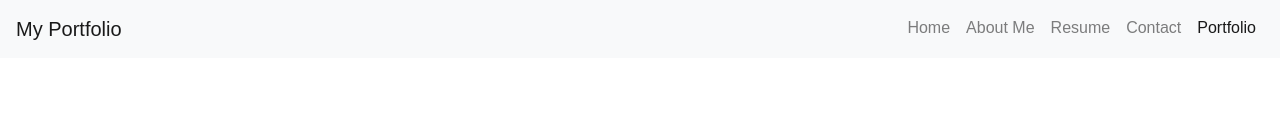
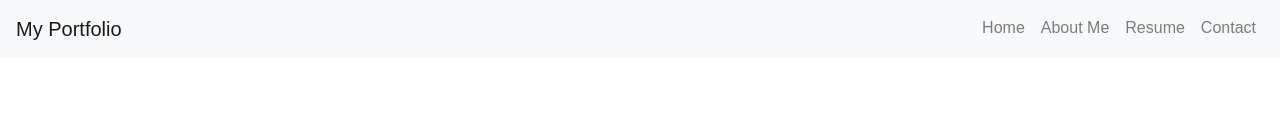
Before and after one commit to adishelar/Akash_Portfolio, a website: page Portfolio.html in a window 1280 px wide. Shown: the top 132 px of the page. Drawn offline with nearby package versions, Linux system fonts and the light colour scheme; files whose address does not match are found by name.

Commit message:
Update Portfolio.html

```diff
--- a/Portfolio.html
+++ b/Portfolio.html
@@ -21,7 +21,6 @@
              <li class="nav-item"><a class="nav-link" href="about.html">About Me</a></li>
              <li class="nav-item"><a class="nav-link" href="resume.html">Resume</a></li>
              <li class="nav-item"><a class="nav-link" href="contact.html">Contact</a></li>
-             <li class="nav-item"><a class="nav-link active" href="Portfolio.html">Portfolio</a></li>
             </ul>
         </div>
     </nav>
```
